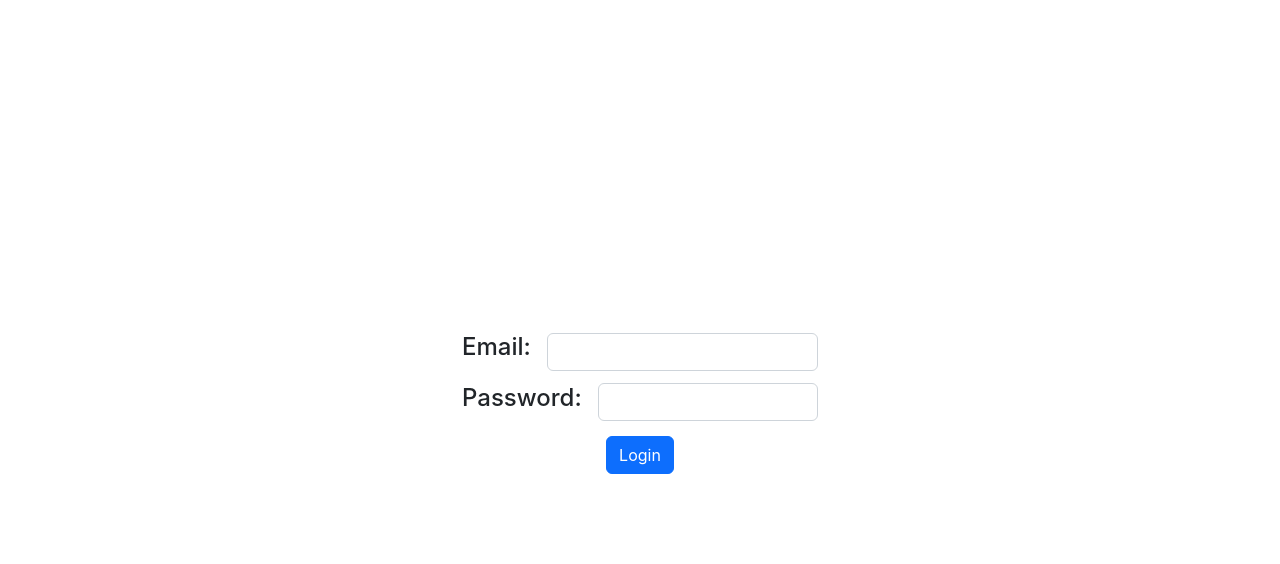
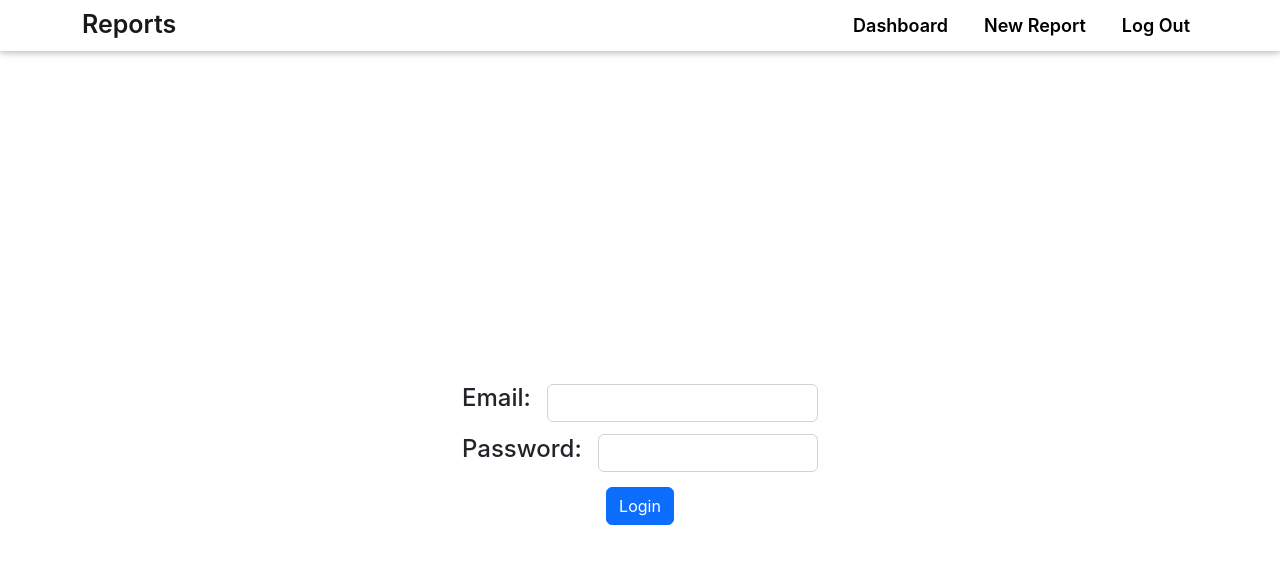
Before and after one commit to mayurkanade44/Reports, a React (Create React App) app in the folder client/: page / in a window 1280 px wide. Shown: the top 564 px of the page. Built offline with nearby package versions, Linux system fonts and the light colour scheme.

Commit message:
navbar added

```diff
--- a/client/src/App.js
+++ b/client/src/App.js
@@ -1,7 +1,7 @@
 import { BrowserRouter as Router, Route, Routes } from "react-router-dom";
 import { ToastContainer } from "react-toastify";
 import "react-toastify/dist/ReactToastify.css";
-import { ProtectedRoute } from "./components";
+import { ProtectedRoute, Navbar } from "./components";
 
 import { Dashboard, Home, Login, NewReport } from "./pages";
 
@@ -13,6 +13,7 @@ function App() {
         autoClose={2000}
         pauseOnFocusLoss={false}
       />
+      <Navbar />
       <Routes>
         <Route path="/" element={<Login />} />
         <Route
--- /dev/null
+++ b/client/src/components/Navbar.jsx
@@ -0,0 +1,110 @@
+import { useState } from "react";
+import { useSelector } from "react-redux";
+import { Link } from "react-router-dom";
+import menu from "./menu.png";
+const Navbar = () => {
+  const [expand, setExpand] = useState(false);
+  const { user } = useSelector((store) => store.user);
+
+  return (
+    <header className="container-fluid sticky-top">
+      <div className="row col-det">
+        {/* <div className="col-lg-5 col-md-7 cont">
+              <ul className="ulleft">
+                <li>
+                  <img src={email} className="pb-1 mx-1" alt="email" />
+                  <small> ghf.org.in@gmail.com</small>
+                </li>
+                <li>
+                  <img src={phone} className="pb-1" alt="phone" />
+                  <small> +7400 453 069</small>
+                </li>
+              </ul>
+            </div> */}
+        {/* <div className="col-lg-4 col-md-6 follows d-flex justify-content-lg-start">
+              <ul className="ulright">
+                <li className="follow-li">
+                  <small>Follow Us :</small>
+                </li>
+                {socialMedia.map((item) => (
+                  <li key={item.id}>
+                    <a href={item.link} target="_blank" rel="noreferrer">
+                      <img src={item.image} alt={item.name} />
+                    </a>
+                  </li>
+                ))}
+              </ul>
+            </div> */}
+        {/* <div className="col-lg-3 d-none d-md-block col-md-5 d-flex justify-content-center btn-bhed">
+              <Link to="/ContactUs">
+                <button className="btn btn-sm btn-success">Join Us</button>
+              </Link>
+              <button className="btn btn-sm btn-default">Donate</button>
+            </div> */}
+      </div>
+      <nav className="navbar navbar-expand-lg">
+        <div className="container">
+          <div className="mobile-nav">
+            <Link to="/" className="navbar-brand">
+              Reports
+            </Link>
+            <button
+              className="navbar-toggler collapsed"
+              aria-controls="navbarNav"
+              aria-label="toggle navigation"
+              onClick={() => {
+                setExpand(!expand);
+              }}
+            >
+              <img src={menu} alt="menu" style={{ width: 35 }} />
+            </button>
+          </div>
+          <div
+            className={`navbar-collapse ${!expand ? "collapse" : ""}`}
+            id="navbarNav"
+          >
+            <ul className="navbar-nav ms-auto">
+              <li className="nav-item">
+                <Link
+                  to="/dashboard"
+                  className="nav-link text-center"
+                  aria-current="page"
+                  onClick={() => {
+                    setExpand(false);
+                  }}
+                >
+                  Dashboard
+                </Link>
+              </li>
+              <li className="nav-item">
+                <Link
+                  to="/create-report"
+                  className="nav-link text-center"
+                  aria-current="page"
+                  onClick={() => {
+                    setExpand(false);
+                  }}
+                >
+                  New Report
+                </Link>
+              </li>
+              <li className="nav-item">
+                <Link
+                  to="/"
+                  className="nav-link text-center"
+                  aria-current="page"
+                  onClick={() => {
+                    setExpand(false);
+                  }}
+                >
+                  Log Out
+                </Link>
+              </li>
+            </ul>
+          </div>
+        </div>
+      </nav>
+    </header>
+  );
+};
+export default Navbar;
--- a/client/src/components/index.js
+++ b/client/src/components/index.js
@@ -2,10 +2,12 @@ import CreateReport from "./CreateReport";
 import InputRow from "./InputRow";
 import InputSelect from "./InputSelect";
 import Loading from "./Loading";
+import Navbar from "./Navbar";
 import ProtectedRoute from "./ProtectedRoute";
 import ReportStats from "./ReportStats";
 import SearchContainer from "./SearchContainer";
 import Table from "./Table";
+
 
 export {
   InputRow,
@@ -16,4 +18,5 @@ export {
   Loading,
   SearchContainer,
   ReportStats,
+  Navbar,
 };
--- a/client/src/index.css
+++ b/client/src/index.css
@@ -23,7 +23,6 @@ code {
   }
 }
 
-
 .modal {
   display: block;
   position: fixed; /* Stay in place */
@@ -36,3 +35,178 @@ code {
   background-color: rgb(0, 0, 0); /* Fallback color */
   background-color: rgba(0, 0, 0, 0.4); /* Black w/ opacity */
 }
+
+/*---------------------Navbar--------------*/
+
+header {
+  box-shadow: 0 2px 5px 0 rgba(0, 0, 0, 0.16), 0 2px 10px 0 rgba(0, 0, 0, 0.12);
+  background-color: #fff;
+  width: 100%;
+  z-index: 99;
+}
+
+header .header-top {
+  background-color: #fff;
+  border-bottom: 1px solid #d3d7cea6;
+  padding: 7px 7px 3px 7px;
+}
+header .header-top .col-det .ulleft li {
+  float: left;
+  padding: 2px;
+  color: #686968;
+  font-size: 0.9rem;
+}
+.follow-li {
+  padding-top: 12px !important;
+}
+header .header-top .col-det .ulleft li i {
+  margin-right: 5px;
+  color: #bfbfbf;
+}
+header .header-top .col-det .ulleft li span {
+  margin-left: 15px;
+}
+header .header-top .col-det .ulright {
+  float: right;
+}
+.ulleft img,
+.ulright img {
+  width: 23px;
+}
+header .header-top .col-det .ulright li {
+  float: left;
+  padding: 10px;
+  color: #d3d7ce;
+  font-size: 1rem;
+  font-weight: 600;
+}
+header .header-top .col-det .ulright li i {
+  margin-right: 5px;
+  color: #8c8a8a;
+}
+header .header-top .col-det .ulright li small,
+header .header-top .col-det .ulleft li small {
+  color: #8c8a8a;
+  font-weight: 600;
+  font-size: 16px;
+}
+header .header-top .col-det .ulright li span {
+  margin-left: 15px;
+}
+header .header-top .btn-bhed {
+  padding-top: 7px;
+  text-align: center !important;
+}
+header .header-top .btn-bhed .btn {
+  padding: 5px 23px;
+  border-radius: 50px;
+  margin-left: 5px;
+}
+
+.navbar-toggler {
+  position: absolute;
+  right: 0px;
+  border: 0px;
+  padding-top: 15px;
+}
+
+.mobile-nav {
+  height: 40px;
+}
+
+header .nav-link {
+  margin-left: 20px;
+  font-weight: 600;
+  color: black;
+  font-size: 18px;
+}
+
+.navbar-brand {
+  font-size: 25px !important;
+  font-weight: 600;
+}
+
+header .nav-link:hover {
+  color: gold;
+}
+
+.navbar {
+  padding: 4px;
+}
+
+@media (max-width: 1023px) {
+  header .container {
+    padding: 0px 15px;
+  }
+  .navbar-toggler img {
+    width: 40px !important;
+    margin-right: 25px;
+  }
+  header .logo {
+    height: 70px;
+    width: 80px;
+  }
+  .navbar {
+    padding: 0px !important;
+  }
+  .follows {
+    display: none !important;
+  }
+}
+
+@media (max-width: 767px) {
+  .navbar {
+    padding: 0px;
+  }
+  .cont {
+    display: flex;
+    justify-content: space-around !important;
+  }
+  header .header-top .col-det .ulleft li {
+    padding-top: 2px;
+    padding-bottom: 2px;
+  }
+  header .header-top .col-det .ulleft li small {
+    color: #8c8a8a;
+    font-size: 13px;
+  }
+  .ulleft img {
+    width: 20px;
+  }
+  header .nav-link {
+    color: #686968 !important;
+    border: 1px solid #ccc;
+    padding: 2px 10px !important;
+    border-radius: 50px;
+    margin: 5px 70px;
+    font-weight: 500;
+    font-size: 12px;
+  }
+  header .header-top .btn-bhed {
+    padding: 2px;
+    text-align: right;
+    display: flex !important;
+    justify-content: center !important;
+  }
+  header .header-top .btn-bhed .btn {
+    padding: 2px 15px;
+    margin-right: 15px;
+    border-radius: 50px;
+    margin-left: 1px;
+    font-size: 12px;
+  }
+  .follows {
+    display: none !important;
+  }
+  .navbar-toggler img {
+    width: 20px !important;
+    margin-right: 10px;
+  }
+  header .logo {
+    height: 55px;
+    width: 60px;
+  }
+  .navbar-toggler {
+    padding-top: 5px !important;
+  }
+}
```
Also changed, not shown: client/src/components/menu.png (added).
